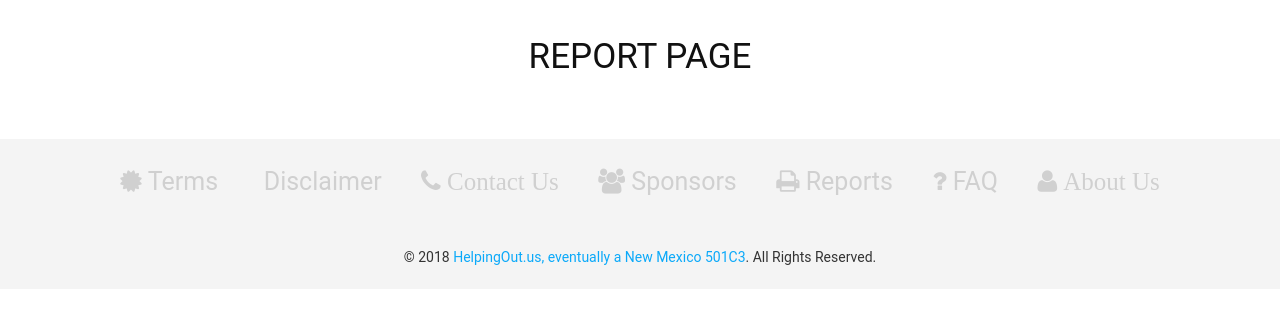
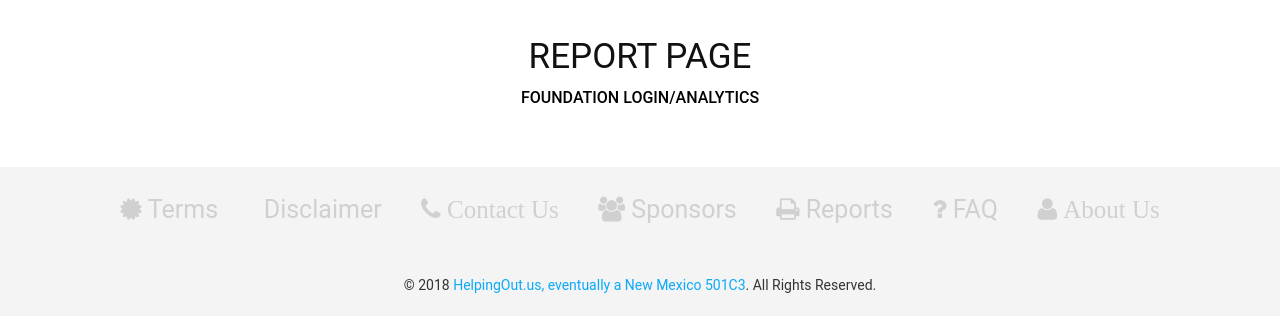
Before and after one commit to agauba5/DDCH4ABQ, a PHP site: page /reports.php in a window 1280 px wide. Shown: the part 95-427 px from the top of the page. Run offline with PHP 8.4, Linux system fonts and the light colour scheme; some libraries are stand-ins or nearby versions.

Commit message:
Foundation Add

```diff
--- a/reports.php
+++ b/reports.php
@@ -14,6 +14,7 @@ require_once $lowerLevel . 'assets/inc/standard_header.inc.php';
 			<div class="row">
 				<div class="text-center">
                                     <h3>REPORT PAGE</h3>
+                                    <h4>FOUNDATION LOGIN/ANALYTICS</h4>
 				</div>
 			</div>
 		</div>
```
